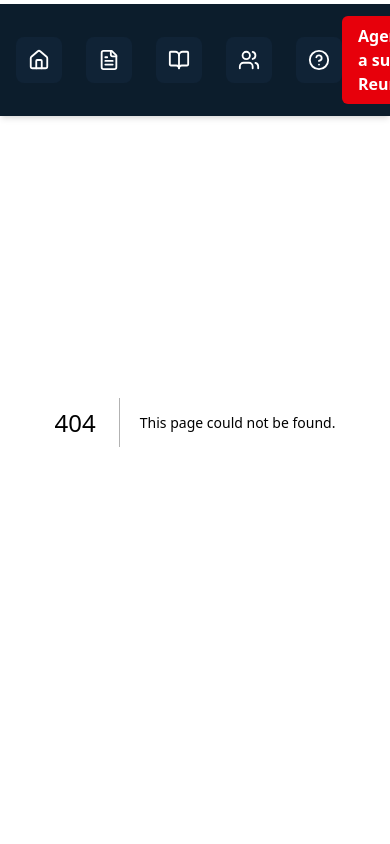
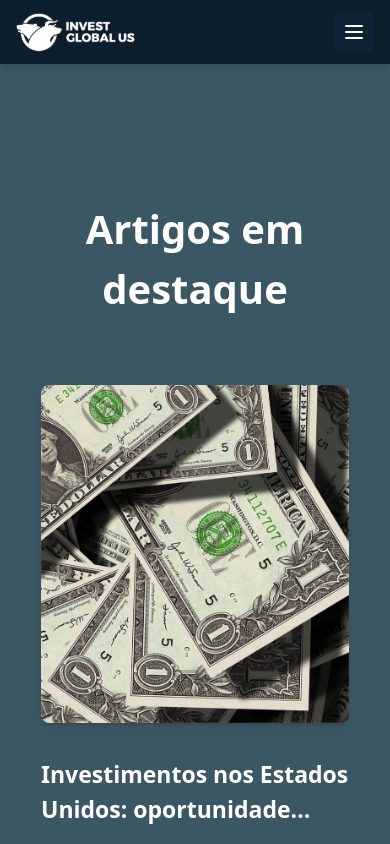
Before and after one commit to bruno77santos/usglobal, a Next.js app: page /blog in a window 390 px wide. Before the commit this address had no page. Shown: the top 844 px of the page. Built offline with nearby package versions, Linux system fonts and the light colour scheme; grey boxes are pictures that could not be loaded.

Commit message:
correção do menu mobile e correção das rotas do blog

```diff
--- /dev/null
+++ b/app/blog/[slug]/page.tsx
@@ -0,0 +1,30 @@
+import { notFound } from 'next/navigation'
+import { BlogDetail } from '../d/page'
+
+// Dicionário de slugs -> títulos
+const SLUG_TO_TITULO: Record<string, string> = {
+  'investimentos-nos-estados-unidos-oportunidade-ou-estrategia': 'Investimentos nos Estados Unidos: oportunidade ou estratégia?',
+  'enfim-os-americanos-escolheram-trump-e-agora': 'Enfim, os americanos escolheram Trump. E agora?',
+  'paraisos-fiscais-legitimos-ou-nao': 'Paraísos fiscais: legalidade e proteção patrimonial',
+  'como-montar-uma-carteira-de-investimentos-no-exterior': 'Como montar uma carteira de investimentos no exterior',
+  'meu-capital-esta-mesmo-seguro-fora-do-pais': 'Meu capital está mesmo seguro fora do país?',
+  'deixar-o-pais-teoria-das-bandeiras-de-harry-schultz-e-saida-fiscal-no-brasil': 'Saída fiscal e teoria das bandeiras',
+  'porque-expatriar-meu-capital-com-o-dolar-em-alta': 'Porque expatriar meu capital com o Dólar em alta?',
+  'europa-china-japao-e-emergentes-oportunidades-potenciais-e-riscos': 'Europa, China, Japão e Emergentes',
+  'joint-tenancy-o-que-e-e-como-usar': 'Joint Tenancy: o que é e como usar?',
+  'a-crise-de-2008-um-divisor-de-aguas': 'A crise de 2008: um divisor de águas',
+  'estados-unidos-terra-fertil-para-investimentos': 'Estados Unidos: terra fértil para investimentos',
+}
+
+// 🔧 Gera as rotas estáticas no build (SSG)
+export async function generateStaticParams() {
+  return Object.keys(SLUG_TO_TITULO).map((slug) => ({ slug }))
+}
+
+export default async function BlogArticle({ params }: { params: { slug: string } }) {
+  const titulo = SLUG_TO_TITULO[params.slug]
+
+  if (!titulo) return notFound()
+
+  return <BlogDetail urlTest={titulo} />
+}
--- /dev/null
+++ b/app/blog/components/cardBlog.tsx
@@ -0,0 +1,35 @@
+import Link from 'next/link'
+
+type CardBlog = {
+  urlImage: string
+  title: string
+  description: string
+  articleDetailsLink: string
+  Category: string
+  key: number
+}
+
+export default function CardBlog(props: CardBlog) {
+  return (
+    <div className="mt-[48px] w-[308px] flex flex-col" key={props.key}>
+      <img
+        src={props.urlImage}
+        alt={props.title}
+        className="rounded-lg shadow-md object-cover"
+      />
+
+      <div className="flex items-center gap-5 mt-[18px]">
+        {/* Categoria opcional futura */}
+      </div>
+
+      <h3 className="text-[23px] text-white font-[700] mt-[16px]">{props.title}</h3>
+      <p className="text-white mt-[16px] text-[16px]">{props.description}</p>
+
+      <Link href={props.articleDetailsLink}>
+        <div className="mt-[24px] lg:flex py-3.5 px-4 text-lg font-medium rounded-lg transition-all duration-300 text-[#E6E6E6] bg-[#FF0C34] hover:opacity-70 hover:text-white cursor-pointer text-center">
+          Ver artigo completo
+        </div>
+      </Link>
+    </div>
+  )
+}
--- a/app/paginas/blog/d/page.tsx
+++ b/app/blog/d/page.tsx
@@ -15,7 +15,7 @@ export function BlogDetail(props: BlogDetailType) {
                 result = <>
 
                     <section className='w-[90%] max-w-[1261px] mx-auto mt-52'>
-                        <Breadcrumbs dir={[{ title: "Blog", url: "/blog" }, { title: "Investimentos nos Estados Unidos: oportunidade ou estratégia?", url: "/blog/investimentos-nos-estados-unidos-oportunidade-ou-estratégia", end: true }]} />
+                        <Breadcrumbs dir={[{ title: "Blog", url: "/blog" }, { title: "Investimentos nos Estados Unidos: oportunidade ou estratégia?", url: "/blog/investimentos-nos-estados-unidos-oportunidade-ou-estrategia", end: true }]} />
                         <h1 className='text-[48px] font-[700] text-white leading-[70px]'>Investimentos nos Estados Unidos: oportunidade ou estratégia?</h1>
                         <p className='text-[20px] text-white leading-[36.04px] mt-[64px]'>Sabidamente a maior e mais ativa economia do mundo, os Estados Unidos contam com cerca de 6000 empresas listadas nas bolsas NYSE (New York Stock Exchange) e NASDAQ (National Association of Securities Dealers Automated Quotations). Ambas localizadas em Nova York, sendo a primeira a que reúne as empresas dos setores mais tradicionais, como o de alimentos e bebidas, varejo, aviação e financeiro, e a segunda a que concentra empresas do segmento de tecnologia e inovação, como Google/Alphabet, Nvidia e Microsoft.
                             Apenas o grupo formado pelas maiores empresas de tecnologia do mundo, chamado de “sete magníficas”, com Alphabet, Nvidia, Microsoft, Amazon, Tesla, Meta e Apple soma um valor de mercado em 2024 mais de 3 vezes maior do que o PIB brasileiro. Sim, um punhado de empresas, entre as mais influentes do mundo, das quais praticamente todos nós somos usuários de algum de seus serviços, valem mais do que tudo o que o Brasil produz.
--- a/app/paginas/blog/page.tsx
+++ b/app/blog/page.tsx
@@ -13,7 +13,7 @@ export default function Blog() {
               title: "Investimentos nos Estados Unidos: oportunidade...",
               description:
                 "Sabidamente a maior e mais ativa economia do mundo, os Estados Unidos...",
-              articleDetailsLink: "/blog/investimentos-nos-estados-unidos-oportunidade-ou-estratégia",
+              articleDetailsLink: "/blog/investimentos-nos-estados-unidos-oportunidade-ou-estrategia",
               Category: "Categoria",
             },
             {
--- a/app/paginas/blog/components/cardBlog.tsx
+++ /dev/null
@@ -1,35 +0,0 @@
-
-type CardBlog = {
-    urlImage: string,
-    title: string,
-    description: string,
-    articleDetailsLink: string,
-    Category: string
-    key: number,
-}
-
-export default function CardBlog(props: CardBlog) {
-    return (
-        <div className="mt-[48px] w-[308px] flex flex-col" key={props.key}>
-            <img src={
-                props.urlImage
-            } alt="Investimentos nos Estados Unidos: oportunidade ou estratégia?" />
-            <div className="flex items-center gap-5 mt-[18px]">
-                {/*
-                <div className="relative bg-[#1F3298] rounded-[100px] text-[16px] h-[39px] text-white px-2">
-                    <p className="relative top-1/2 left-1/2 -translate-x-1/2 -translate-y-1/2">{props.Category}</p>
-                </div>
-
-           */}
-
-            </div>
-            <h3 className="text-[23px] text-white font-[700] mt-[16px]">{props.title}</h3>
-            <p className="text-white mt-[16px] text-[16px]">{props.description}</p>
-
-            <a href={props.articleDetailsLink} type="button" className="mt-[24px] lg:flex py-3.5 px-4 text-lg font-medium rounded-lg transition-all duration-300 text-[#E6E6E6] bg-[#FF0C34] hover:opacity-70 hover:text-white ">
-
-                <p className="relative top-1/2 left-1/2 -translate-x-1/2 -translate-y-1/2">Ver artigo completo</p>
-            </a>
-        </div>
-    )
-}
--- a/components/NavBar.tsx
+++ b/components/NavBar.tsx
@@ -1,53 +1,86 @@
-// components/NavBar.tsx
-import { Home, FileText, BookOpen, Users, HelpCircle } from 'lucide-react'
-import Link from 'next/link'; // certifique-se de importar isso no topo
+'use client'
 
+import { useState } from 'react'
+import { Home, FileText, BookOpen, Users, HelpCircle, Menu, X } from 'lucide-react'
+import Link from 'next/link'
 
 export default function NavBar() {
+  const [isOpen, setIsOpen] = useState(false)
+
   return (
-    <nav className="bg-[#0c1d2c] text-white py-3 shadow-md fixed top-1 w-full z-50">
+    <nav className="bg-[#0c1d2c] text-white py-3 shadow-md fixed top-0 w-full z-50">
       <div className="max-w-7xl mx-auto px-4 flex items-center justify-between">
         {/* Logo */}
         <div className="flex items-center space-x-2">
           <img src="/logo.svg" alt="InvestGlobal US" className="h-10" />
         </div>
 
-{/* Menu ícones */}
-<div className="flex items-center space-x-6">
-  <Link href="/">
-    <NavIcon icon={<Home size={22} />} />
-  </Link>
-  <Link href="/paginas/quem-somos">
-    <NavIcon icon={<FileText size={22} />} />
-  </Link>
-  <Link href="/paginas/blog">
-    <NavIcon icon={<BookOpen size={22} />} />
-  </Link>
-  <Link href="/paginas/tools">
-    <NavIcon icon={<Users size={22} />} />
-  </Link>
-  <Link href="/paginas/faqs">
-    <NavIcon icon={<HelpCircle size={22} />} />
-  </Link>
-</div>
+        {/* Mobile: Menu Hamburger */}
+        <div className="md:hidden flex items-center space-x-4">
+          <button
+            onClick={() => setIsOpen(!isOpen)}
+            className="bg-[#102336] hover:bg-[#1b3a5e] p-2 rounded-md"
+          >
+            {isOpen ? <X size={24} /> : <Menu size={24} />}
+          </button>
+        </div>
 
-        {/* CTA Button */}
+
+        {/* Desktop Menu */}
+        <div className="hidden md:flex items-center space-x-6">
+          <Link href="/"><NavIcon icon={<Home size={22} />} /></Link>
+          <Link href="/paginas/quem-somos"><NavIcon icon={<FileText size={22} />} /></Link>
+          <Link href="/blog"><NavIcon icon={<BookOpen size={22} />} /></Link>
+          <Link href="/paginas/tools"><NavIcon icon={<Users size={22} />} /></Link>
+          <Link href="/paginas/faqs"><NavIcon icon={<HelpCircle size={22} />} /></Link>
+        </div>
+                {/* CTA sempre visível */}
         <a
           href="#contato"
-          className="bg-red-600 hover:bg-red-700 text-white px-4 py-2 rounded-md font-semibold transition"
+          className="bg-red-600 hover:bg-red-700 text-white px-4 py-2 rounded-md font-semibold transition hidden md:block"
         >
           Agende a sua Reunião
         </a>
       </div>
+
+      {/* Mobile Menu */}
+      {isOpen && (
+        <div className="md:hidden bg-[#0c1d2c] px-4 py-6 space-y-4 absolute w-full left-0 top-[64px] shadow-lg z-40 transition-all duration-300">
+          <div className="flex flex-col items-start space-y-4">
+            <Link href="/" onClick={() => setIsOpen(false)}>
+              <NavIcon icon={<Home size={22} />} label="Início" />
+            </Link>
+            <Link href="/paginas/quem-somos" onClick={() => setIsOpen(false)}>
+              <NavIcon icon={<FileText size={22} />} label="Quem Somos" />
+            </Link>
+            <Link href="/blog" onClick={() => setIsOpen(false)}>
+              <NavIcon icon={<BookOpen size={22} />} label="Blog" />
+            </Link>
+            <Link href="/paginas/tools" onClick={() => setIsOpen(false)}>
+              <NavIcon icon={<Users size={22} />} label="Ferramentas" />
+            </Link>
+            <Link href="/paginas/faqs" onClick={() => setIsOpen(false)}>
+              <NavIcon icon={<HelpCircle size={22} />} label="FAQs" />
+            </Link>
+            <a
+              href="#contato"
+              className="mt-4 bg-red-600 hover:bg-red-700 text-white px-4 py-2 rounded-md font-semibold transition w-full text-center"
+            >
+              Agende a sua Reunião
+            </a>
+          </div>
+        </div>
+      )}
     </nav>
   )
 }
 
-// Componente do ícone
-function NavIcon({ icon }: { icon: React.ReactNode }) {
+// Componente para os ícones
+function NavIcon({ icon, label }: { icon: React.ReactNode, label?: string }) {
   return (
-    <button className="bg-[#102336] hover:bg-[#1b3a5e] p-3 rounded-lg transition">
+    <div className="flex items-center space-x-2 bg-[#102336] hover:bg-[#1b3a5e] px-4 py-2 rounded-md transition cursor-pointer">
       {icon}
-    </button>
+      {label && <span className="text-sm">{label}</span>}
+    </div>
   )
 }
```
Also changed, not shown: app/blog/components/blocs.tsx (renamed from app/paginas/blog/components/blocs.tsx), app/blog/components/breadcrumbs.tsx (renamed from app/paginas/blog/components/breadcrumbs.tsx), app/blog/components/hero.tsx (renamed from app/paginas/blog/components/hero.tsx).
